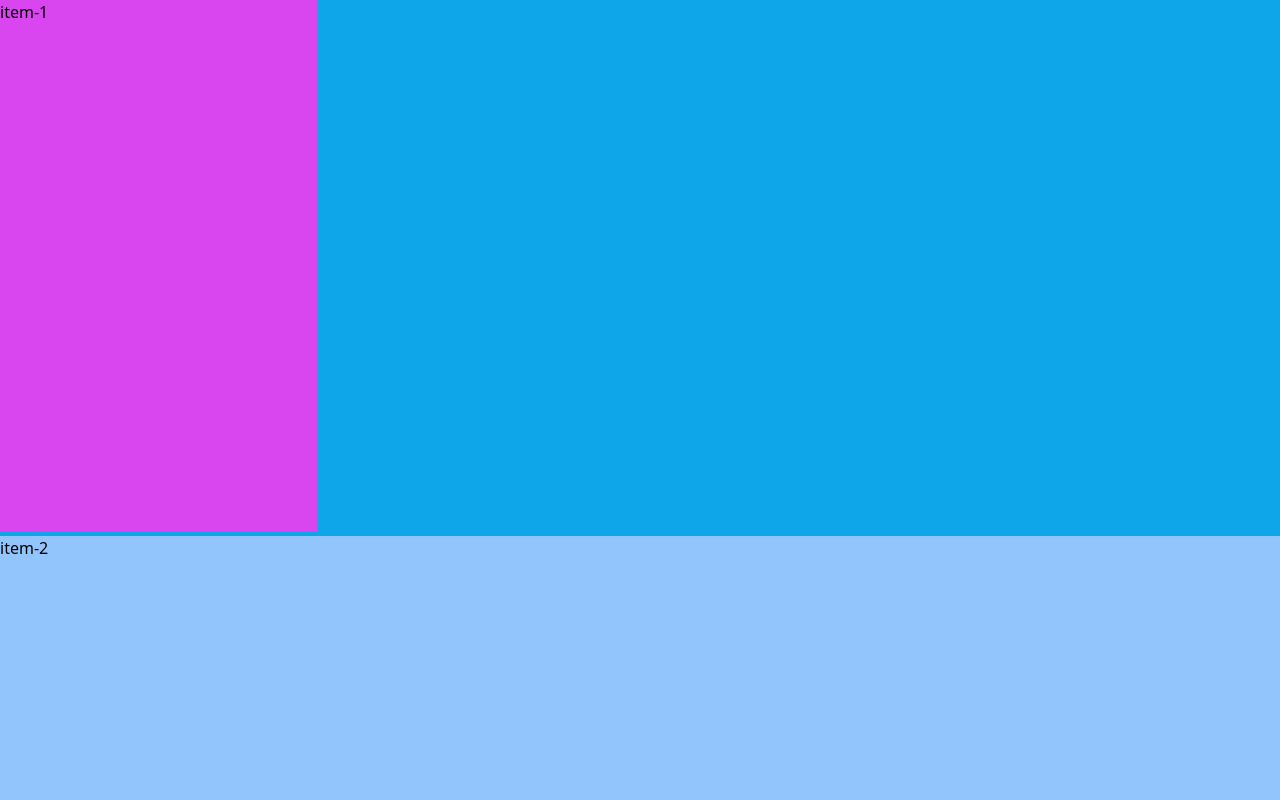
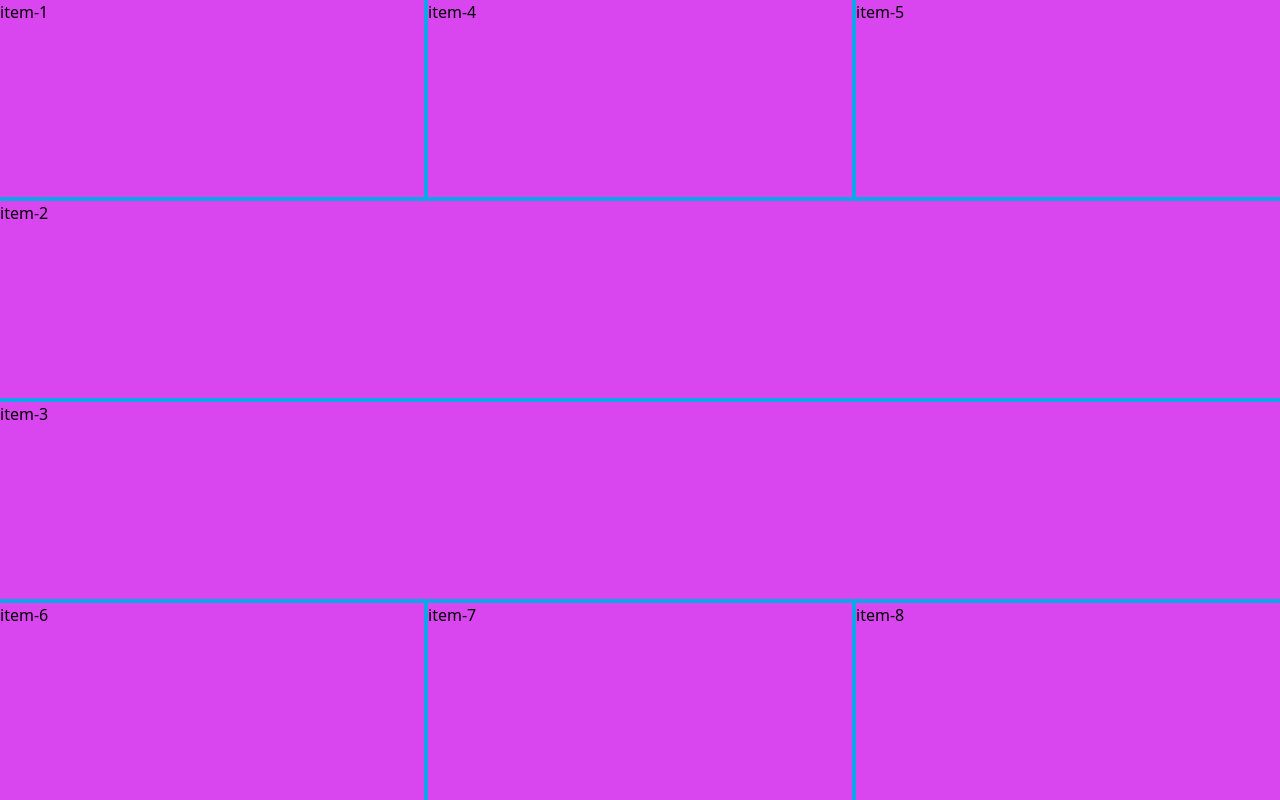
Before and after one commit to nelsonalgarve/tailwind-grid-layout, a website: page src/index.html in a window 1280 px wide. Drawn offline with Linux system fonts and the light colour scheme.

Commit message:
Le flow d'une grille

```diff
--- a/src/index.html
+++ b/src/index.html
@@ -8,9 +8,15 @@
 </head>
 
 <body class="h-screen">
-    <div class="grid h-screen bg-sky-500 grid-cols-4 grid-rows-3 gap-1">
-        <div class="bg-fuchsia-500 col-start-0 col-start-1 row-start-1 row-end-3">item-1</div>
-        <div class="bg-blue-300 col-start-1 col-span-4">item-2</div>
+    <div class="grid h-screen bg-sky-500 grid-cols-3 grid-rows-4 gap-1 grid-flow-row-dense">
+        <div class="bg-fuchsia-500">item-1</div>
+        <div class="bg-fuchsia-500 col-span-3">item-2</div>
+        <div class="bg-fuchsia-500 col-span-3">item-3</div>
+        <div class="bg-fuchsia-500">item-4</div>
+        <div class="bg-fuchsia-500">item-5</div>
+        <div class="bg-fuchsia-500">item-6</div>
+        <div class="bg-fuchsia-500">item-7</div>
+        <div class="bg-fuchsia-500">item-8</div>
 
     </div>
 
```
Also changed, not shown: src/output.css.
